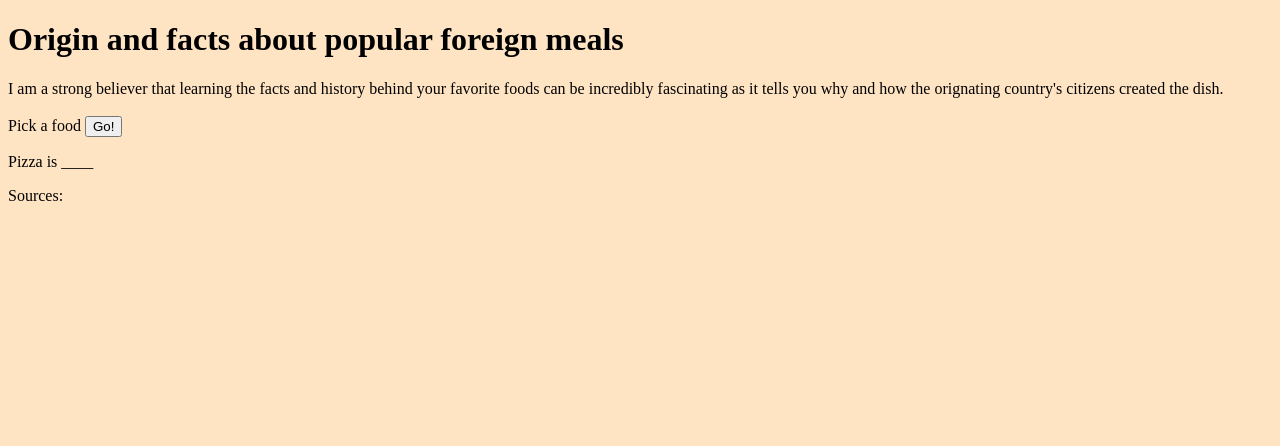
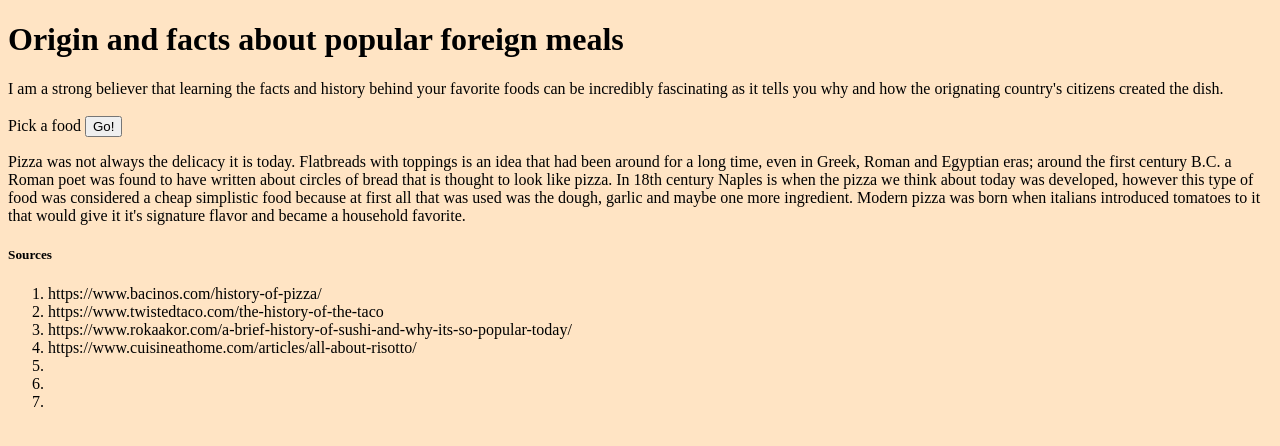
Before and after one commit to pauljpardo/food-facts, a plain HTML site: page index.html in a window 1280 px wide. Both pictures are taken after a click on the button "Go!". Drawn offline with Linux system fonts and the light colour scheme; no server answers.

Commit message:
Added 4 Food descriptions and sources

```diff
--- a/app.js
+++ b/app.js
@@ -13,16 +13,16 @@ button.addEventListener('click', () => {
 
     if (i === 0) {
       food = 'pizza'
-    foodContent.innerText = 'Pizza is ____'
+      foodContent.innerText = "Pizza was not always the delicacy it is today. Flatbreads with toppings is an idea that had been around for a long time, even in Greek, Roman and Egyptian eras; around the first century B.C. a Roman poet was found to have written about circles of bread that is thought to look like pizza. In 18th century Naples is when the pizza we think about today was developed, however this type of food was considered a cheap simplistic food because at first all that was used was the dough, garlic and maybe one more ingredient. Modern pizza was born when italians introduced tomatoes to it that would give it it's signature flavor and became a household favorite."
     } else if (i === 1) {
       food = 'tacos'
-      foodContent.innerText = 'Tacos originate from ___'
+      foodContent.innerText = 'Tacos as we know today is a mix of Mexican tastes along with international influences. Tacos are thought to come from Mexico, long before the Spanish arrived. Ancient Mexicans used freshly made, soft, flat corn tortillas and gave them with fillings like fish and cooked organs. It was a staple meal that provided vital nutrients and energy to those who consumed it. In the late 1920s Mexican immigrants started to adapt the traditional taco into a more americanized version, which has a less spicy filling such as ground beef and chicken, and eventually would adopt using ingredients such as cheddar cheese, lettuce and tomato. This became known as the ultimate taco to Americans whose traditional cuisine favored more subtle flavors.'
     } else if (i === 2) {
       food = 'sushi'
-      foodContent.innerText = 'Sushi originates from Japan...'
+      foodContent.innerText = 'Contrary to popular belief, Sushi actually originates from China and not Japan. Sushi originates from an old Chinese dish named narezushi; a dish that consisted of fermented rice and salted fish, may not sound like the most appetizing meal however it was highly functional as we must remember this was where keeping food fresh and edible was a daily challenge, and narezushi was very effective at being a consistent meal. This dish even dates back to the 2nd Century BC. Modern day sushi really began to take place in the 1800s but it was often cooked as this was still prior to being able to keep raw food fresh for long, however a chef named Hanaya Yohei changed this when he came up with a sliver of fish on top of sticky rice, which today is what we know as Nigiri. Sushi became popular in the U.S. and the Western world in the 1960s when middle class citizens started to try sushi and began loving it, it would be adapted in many ways and would eventually result in what we call Sushi today.'
     } else if (i === 3) {
       food = 'risotto'
-      foodContent.innerText = 'Risotto is '
+      foodContent.innerText = 'Risotto is defined as a northern Italian dish with rice and a creamy texture. Interestingly enough, as you may or may not know rice is not often associated with Italian food and that is because it was not introduced to Italy, Sicily and Spain until the 14th century by the Arabs. Due to the Mediterranean climate with high humidity, the rice that would be grown in this area would be short and medium-grained rice. The recipe that resembles todays risotto was one that was published in 1829, which included roasting the rice with butter and onion, followed by adding broth little by little until it reached a creamy consistency.'
     } else if (i === 4) {
       food = 'lasagna'
       foodContent.innerText = 'Lasagna is a famous'
@@ -44,7 +44,8 @@ button.addEventListener('click', () => {
   // let foodOptions = document.getElementById('allFoods')
   // let food = foodOptions.options[foodOptions.selectedIndex].text
 
-const url = `https://api.spoonacular.com/food/menuItems/search?apiKey=54f523904c8247bda81b6d9f2e9e1322&query=${food}`
+  const url = `https://api.spoonacular.com/food/menuItems/search?apiKey
+=54f523904c8247bda81b6d9f2e9e1322&query=${food}`
 
 
 fetch(url)
--- a/index.html
+++ b/index.html
@@ -40,7 +40,16 @@
 <div id='tile-container'></div>
 
 <footer>
-  <div>Sources: </div></br>
+  <h5>Sources</h5>
+  <ol>
+    <li> https://www.bacinos.com/history-of-pizza/ </li>
+    <li> https://www.twistedtaco.com/the-history-of-the-taco</li>
+    <li> https://www.rokaakor.com/a-brief-history-of-sushi-and-why-its-so-popular-today/</li>
+    <li> https://www.cuisineathome.com/articles/all-about-risotto/ </li>
+    <li> </li>
+    <li> </li>
+    <li> </li>
+    </ol>
 
 </footer>
   </div>
```
